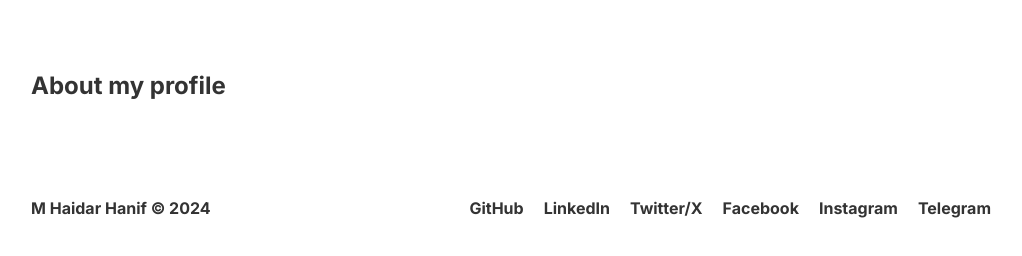
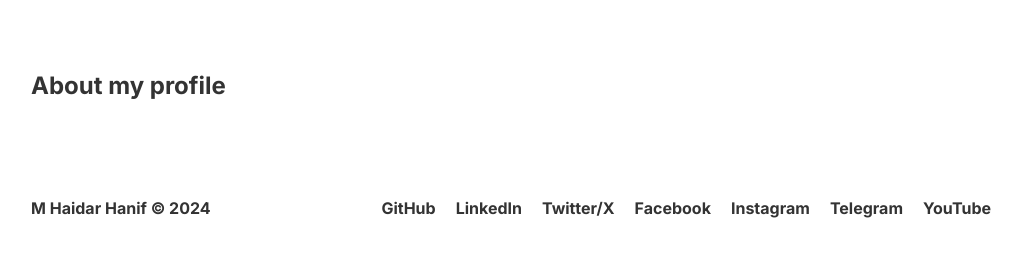
Before and after one commit to mhaidarhanif/demo.mhaidarhanif.com, a plain HTML site: page about/index.html in a window 1280 px wide. Shown: the part 98-354 px from the top of the page, without its empty margins (129-1151 px from the left). Drawn offline with Linux system fonts and the light colour scheme; a web font is replaced by a local one.

Commit message:
feat: footer add social media links

```diff
--- a/about/index.html
+++ b/about/index.html
@@ -49,12 +49,35 @@
 
       <nav class="navigation">
         <ul class="navigation-list socials">
-          <li>GitHub</li>
-          <li>LinkedIn</li>
-          <li>Twitter/X</li>
-          <li>Facebook</li>
-          <li>Instagram</li>
-          <li>Telegram</li>
+          <li>
+            <a target="_blank" href="https://github.com/mhaidarhanif">GitHub</a>
+          </li>
+          <li>
+            <a target="_blank" href="https://github.com/mhaidarhanif">
+              LinkedIn
+            </a>
+          </li>
+          <li>
+            <a target="_blank" href="https://twitter.com/mhaidarhanif">
+              Twitter/X
+            </a>
+          </li>
+          <li>
+            <a target="_blank" href="https://fb.me/mhaidarhanif">Facebook</a>
+          </li>
+          <li>
+            <a target="_blank" href="https://instagram.com/mhaidarhanif">
+              Instagram
+            </a>
+          </li>
+          <li>
+            <a target="_blank" href="https://t.me/mhaidarhanif">Telegram</a>
+          </li>
+          <li>
+            <a target="_blank" href="https://youtube.com/mhaidarhanif">
+              YouTube
+            </a>
+          </li>
         </ul>
       </nav>
     </footer>
```
Also changed, not shown: contact/index.html (+29 -6 lines), index.html (+29 -6 lines), tailwindcss/index.html (deleted, +0 -15 lines).
